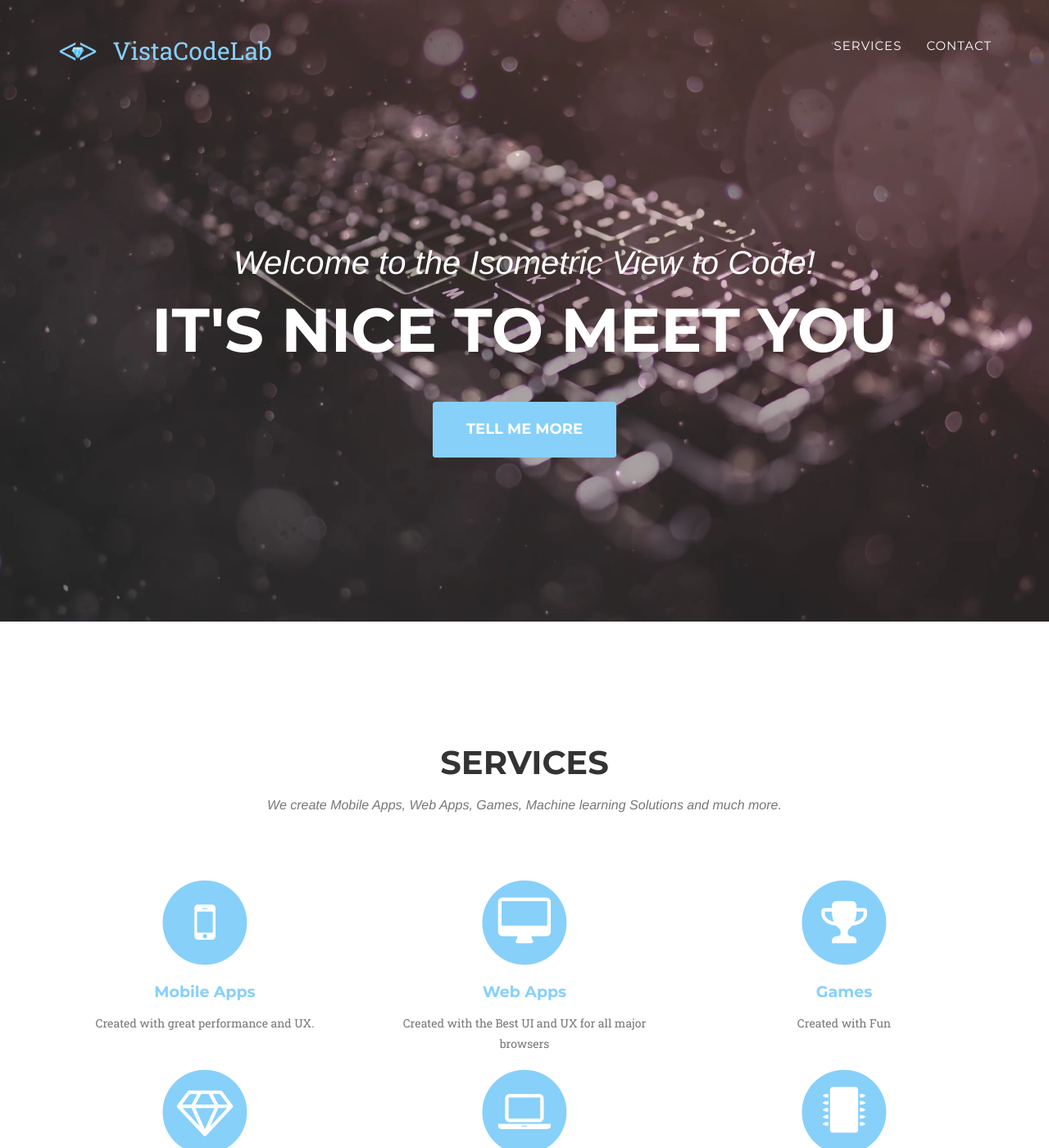
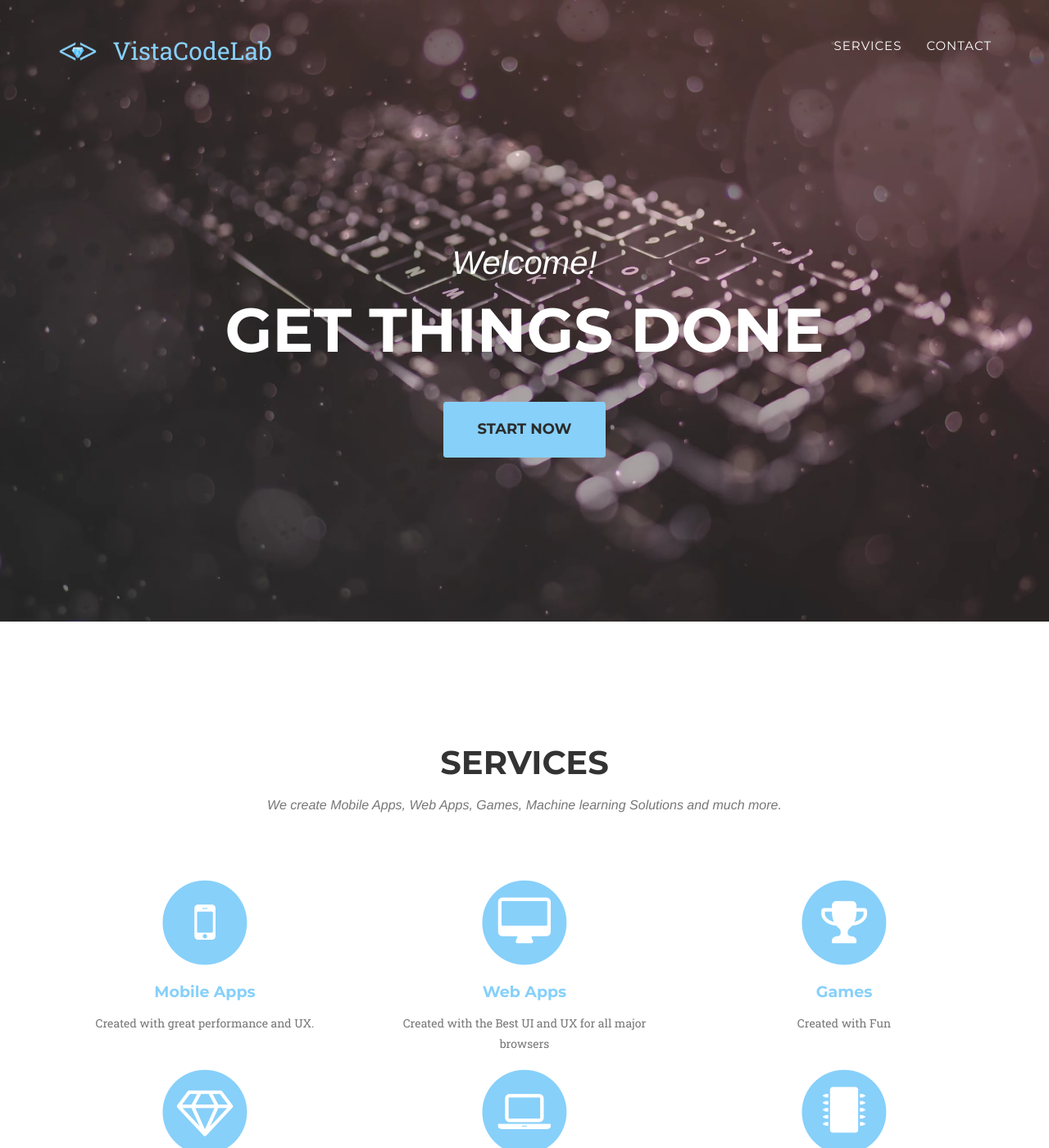
Before and after one commit to vistacodelab/vistacodelab.github.io, a Jekyll site: the page built from index.html, in a window 1280 px wide and 1400 px high. Shown: the whole window at 82% size. Built offline with Jekyll 4.4.1, drawn with Linux system fonts in a browser that asks for light colours; nearby versions of some CDN libraries; some web fonts are replaced.

Commit message:
text changes, style fix

```diff
--- a/_includes/css/agency.css
+++ b/_includes/css/agency.css
@@ -126,7 +126,7 @@ fieldset[disabled] .btn-primary.active {
     font-family: {{ site.data.template.font.primary }};
     font-size: 18px;
     font-weight: 700;
-    color: #fff;
+    color: #2b2b2b;
     background-color: #{{ site.data.template.color.primary }};
 }
 
@@ -136,7 +136,7 @@ fieldset[disabled] .btn-primary.active {
 .btn-xl.active,
 .open .dropdown-toggle.btn-xl {
     border-color: #{{ site.data.template.color.primary }};
-    color: #fff;
+    color: #2c2e3e;
     background-color: #{{ site.data.template.color.secondary }};
 }
 
--- a/_includes/header.html
+++ b/_includes/header.html
@@ -48,9 +48,9 @@
     <header>
         <div class="container">
             <div class="intro-text">
-                <div class="intro-lead-in">Welcome to the Isometric View to Code!</div>
-                <div class="intro-heading">It's Nice To Meet You</div>
-                <a href="#services" class="page-scroll btn btn-xl">Tell Me More</a>
+                <div class="intro-lead-in">Welcome!</div>
+                <div class="intro-heading">Get things done</div>
+                <a href="#services" class="page-scroll btn btn-xl">Start Now</a>
             </div>
         </div>
     </header>
```
